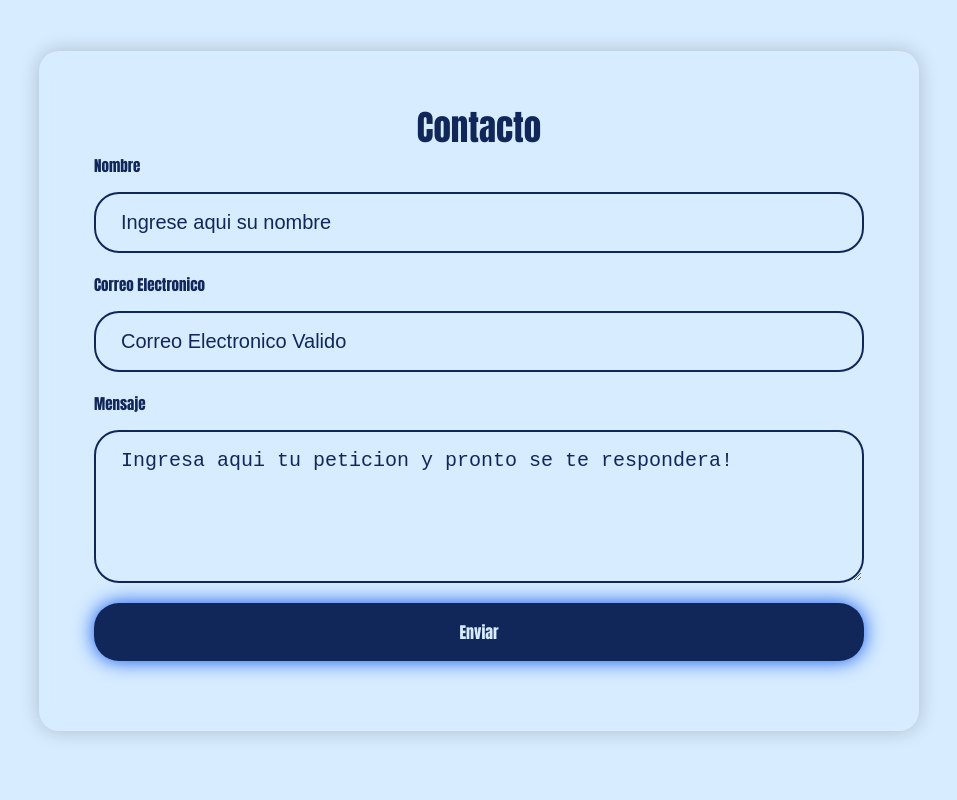
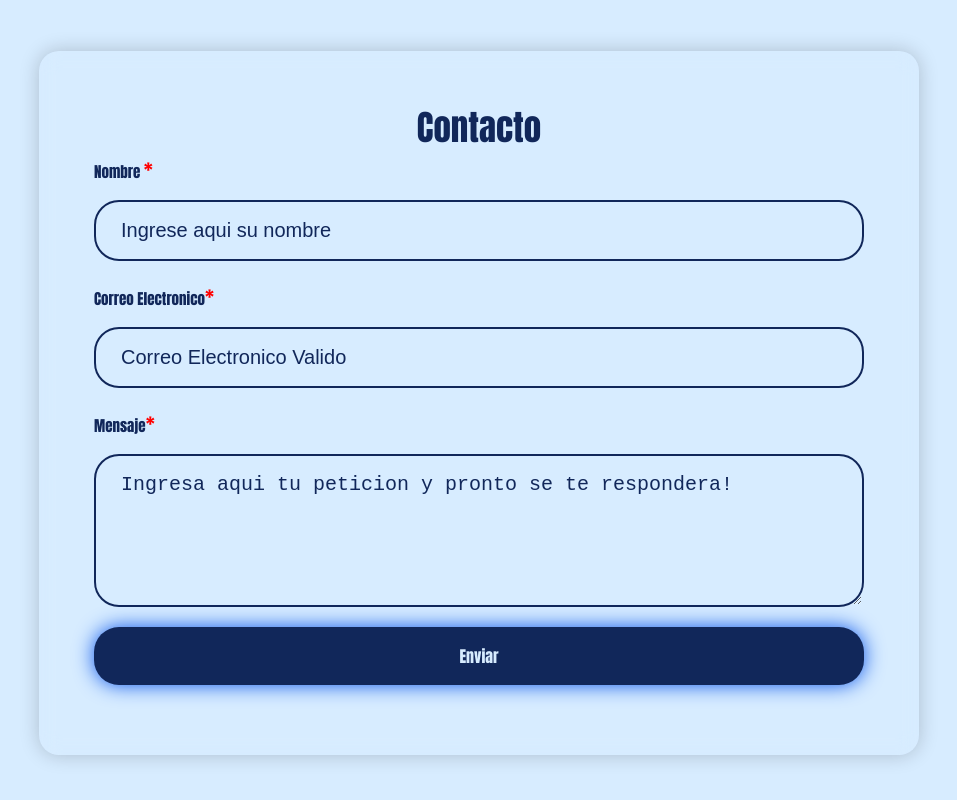
Before and after one commit to elobson/RV-portfolio-web, a plain HTML site: page index.html in a window 1280 px wide. Shown: the part 1156-1956 px from the top of the page, without its empty margins (161-1118 px from the left). Drawn offline with Linux system fonts and the light colour scheme.

Commit message:
day2:span>*,text>required

```diff
--- a/index.html
+++ b/index.html
@@ -40,23 +40,23 @@
             con ganas de siempre aprender mas, domino HTML y CSS.</article>
     </div>
 
-    <form action="https://formsubmit.co/ramon'vegaab@outlook.com" method="POST">
+    <form action="https://formsubmit.co/ramon-vegaab@outlook.com" method="POST">
 
         <h2>Contacto</h2>
 
         <div class="input-group">
 
-            <label for="name">Nombre</label>
-            <input type="text" name="name" id="name" placeholder="Ingrese aqui su nombre">
+            <label for="name">Nombre <span>*</span></label>
+            <input type="text" name="name" id="name" placeholder="Ingrese aqui su nombre" required>
 
             <!-- <label for="phone">Telefono</label>
             <input type="tel" name="phone" id="phone" placeholder="Telefono"> -->
 
-            <label for="email">Correo Electronico</label>
-            <input type="email" name="email" id="email" placeholder="Correo Electronico Valido ">
+            <label for="email">Correo Electronico<span>*</span></label>
+            <input type="email" name="email" id="email" placeholder="Correo Electronico Valido" required>
 
-            <label for="message">Mensaje</label>
-            <textarea name="message" id="message" cols="30" rows="5" placeholder="Ingresa aqui tu peticion y pronto se te respondera!"></textarea>
+            <label for="message">Mensaje<span>*</span></label>
+            <textarea name="message" id="message" cols="30" rows="5" placeholder="Ingresa aqui tu peticion y pronto se te respondera!" required></textarea>
 
             <input class="btn" type="submit" value="Enviar">
 
--- a/style.css
+++ b/style.css
@@ -154,3 +154,7 @@ form {
 .btn:hover {
     background-color: #0A55EB;
  }
+
+ span{
+    color: red;
+ }
```
